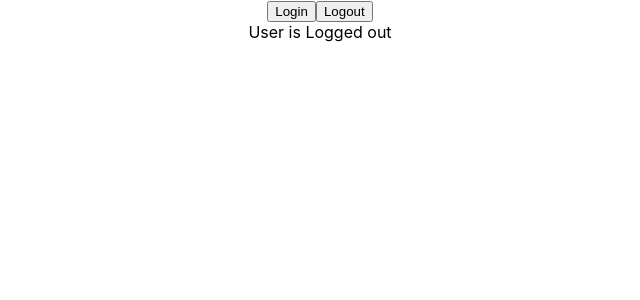
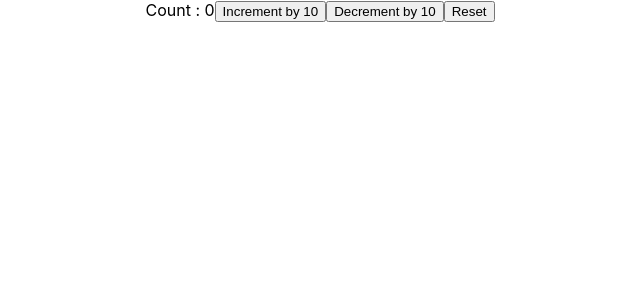
Before and after one commit to abdelrahman-gad/react_typescript_basics, a React (Create React App) app: page / in a window 1280 px wide. Shown: the top 300 px of the page, without its empty margins (320-960 px from the left). Built offline with nearby package versions, Linux system fonts and the light colour scheme.

Commit message:
useReducer Hook

```diff
--- a/src/App.tsx
+++ b/src/App.tsx
@@ -9,13 +9,14 @@ import './App.css';
 // import Button from './components/Button';
 // import Input from './components/Input';
 // import Container from './components/Container';
-import LoggedIn from './components/state/LoggedIn';
+// import LoggedIn from './components/state/LoggedIn';
+import Counter from './components/state/Counter';
 function App() {
 
 
   return (
     <div className="App">
-    <LoggedIn />
+    <Counter />
     </div>
   );
 }
--- /dev/null
+++ b/src/components/state/Counter.tsx
@@ -0,0 +1,46 @@
+// practising useReducer hook to manage state
+import { useReducer } from 'react';
+const initialState = { count: 0 }
+type CounterState = { count: number };
+
+type UpdateAction = {
+    type:'increment'|'decrement',
+    payload:number
+}
+type ResetAction = {
+    type:'reset'
+}
+type CounterAction = UpdateAction | ResetAction;
+
+function reducer(state: CounterState, action: CounterAction) {
+    switch (action.type) {
+        case 'increment':
+            return { count: state.count + action.payload };
+        case 'decrement':
+            return { count: state.count - action.payload };
+        case 'reset':
+            return initialState;
+        default:
+              return state;
+
+    }
+}
+
+const Counter = () => {
+
+    const [state, dispatch] = useReducer(reducer, initialState);
+
+    return <>
+
+        Count : {state.count}
+
+        <button onClick={() => dispatch({ type: 'increment', payload: 10 })} >Increment by 10</button>
+        <button onClick={() => dispatch({ type: 'decrement', payload: 10 })} >Decrement by 10</button>
+
+        <button onClick={() => dispatch({ type: 'reset'})} >Reset</button>
+
+    </>
+
+}
+
+export default Counter;
```
